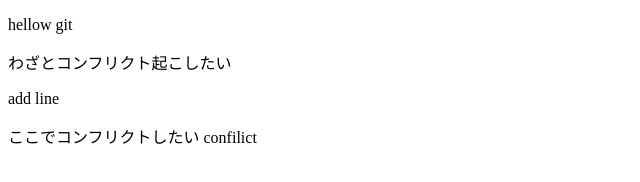
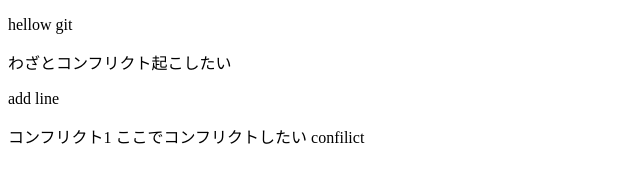
Before and after one commit to matsuzakireono/git-sample2023, a plain HTML site: page index.html in a window 1280 px wide. Shown: the whole page, without its empty margins (0-640 px from the left). Drawn offline with Linux system fonts and the light colour scheme.

Commit message:
conflict1

```diff
--- a/index.html
+++ b/index.html
@@ -11,6 +11,7 @@
     <p>わざとコンフリクト起こしたい</p>
     <p>add line</p>
 
+    コンフリクト1
     ここでコンフリクトしたい
 
     confilict
```
